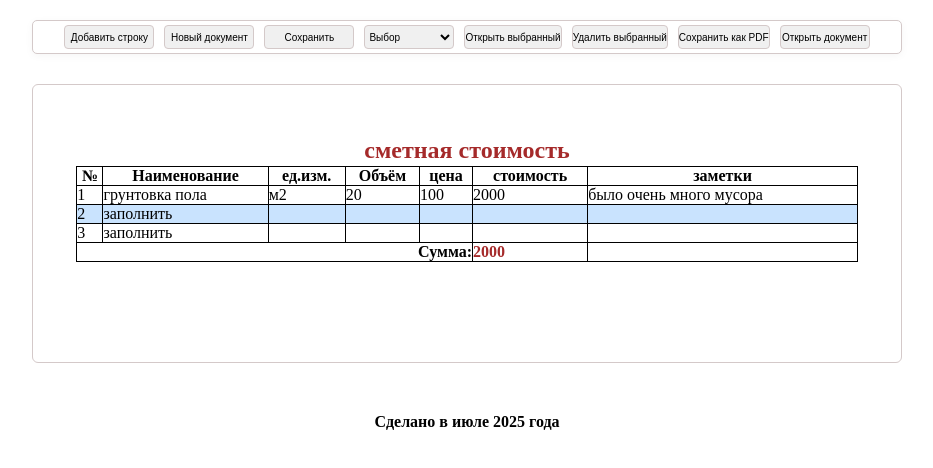
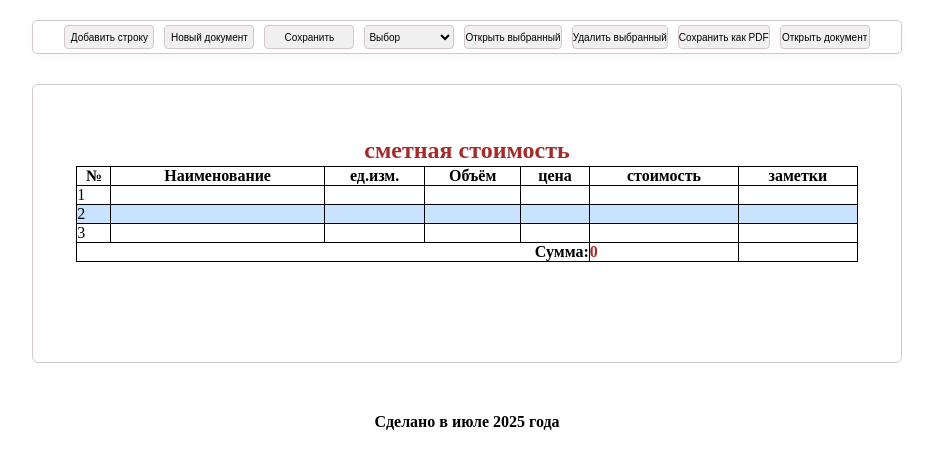
Before and after one commit to ivan-64/list-of-works, a plain HTML site: page index.html in a window 1280 px wide. Shown: the whole page, without its empty margins (173-1106 px from the left). Drawn offline with nearby package versions, Linux system fonts and the light colour scheme.

Commit message:
text delete

```diff
--- a/index.html
+++ b/index.html
@@ -53,17 +53,17 @@
                 <tbody>
                     <tr>
                         <td>1</td>
-                        <td contenteditable="true">грунтовка пола</td>
-                        <td contenteditable="true">м2</td>
-                        <td contenteditable="true" class="volume">20</td>
-                        <td contenteditable="true" class="price">100</td>
+                        <td contenteditable="true"></td>
+                        <td contenteditable="true"></td>
+                        <td contenteditable="true" class="volume"></td>
+                        <td contenteditable="true" class="price"></td>
                         <td class="cost">200</td>
-                        <td contenteditable="true">было очень много мусора</td>
+                        <td contenteditable="true"></td>
                         <td><button class="deleteRowBtn">Удалить</button></td>
                     </tr>
                     <tr>
                         <td>2</td>
-                        <td contenteditable="true">заполнить</td>
+                        <td contenteditable="true"></td>
                         <td contenteditable="true"></td>
                         <td contenteditable="true" class="volume"></td>
                         <td contenteditable="true" class="price"></td>
@@ -73,7 +73,7 @@
                     </tr>
                     <tr>
                         <td>3</td>
-                        <td contenteditable="true">заполнить</td>
+                        <td contenteditable="true"></td>
                         <td contenteditable="true"></td>
                         <td contenteditable="true" class="volume"></td>
                         <td contenteditable="true" class="price"></td>
```
